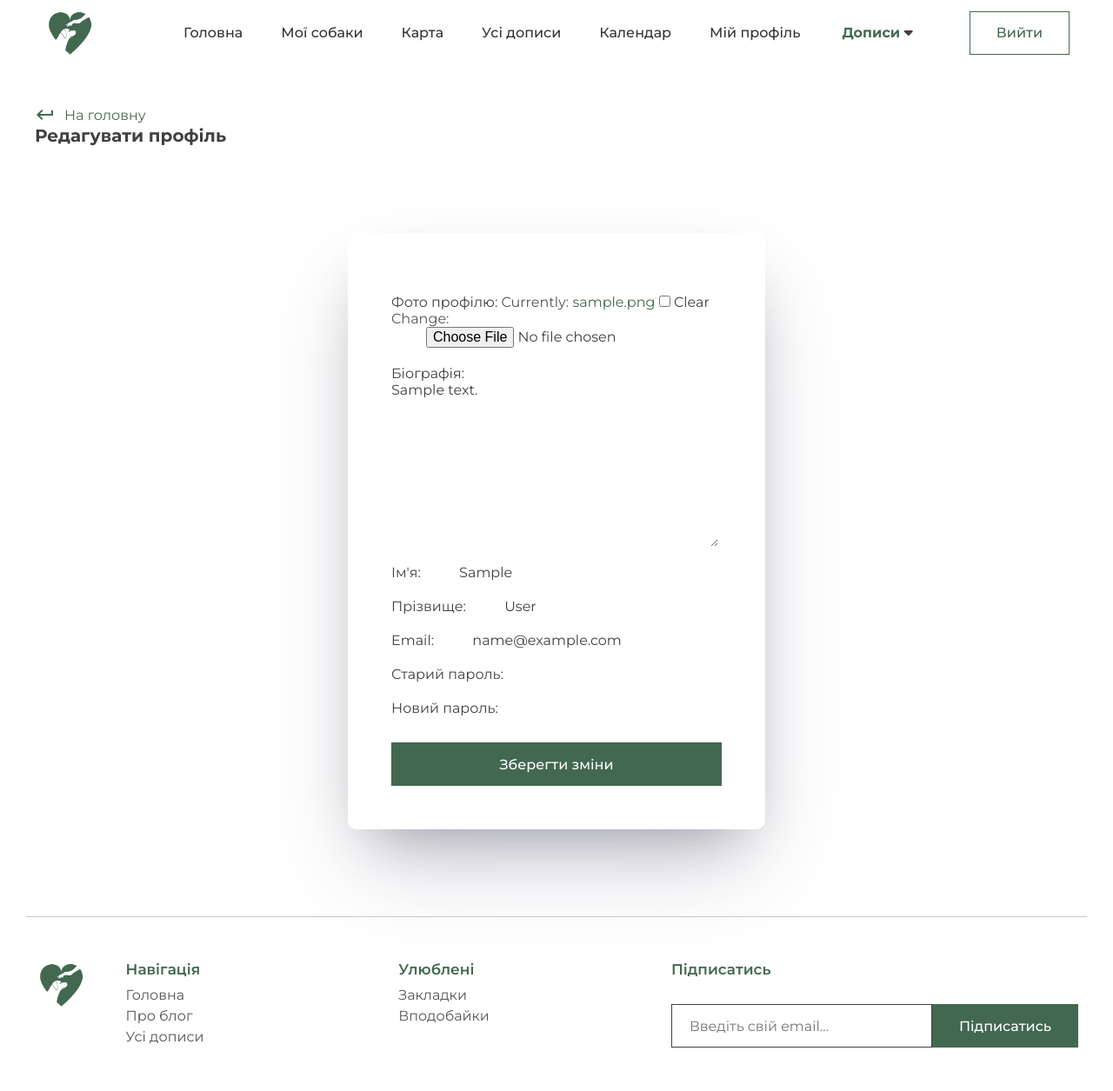
After one commit to thevictoriax/doglovers, a Django app: page /edit_profile/ in a window 1280 px wide. The commit adds this page. Shown: the whole page at 87% size. Run offline with Django 5.2, Linux system fonts and the light colour scheme; a user stored in the database is signed in; tables that the repository leaves empty hold one stand-in row (values such as "Sample post"); some libraries are stand-ins or nearby versions.

Commit message:
added delete method for comments and replies, added edit profile functionality

```diff
--- a/app/forms.py
+++ b/app/forms.py
@@ -16,6 +16,7 @@ from datetime import date
 import json
 from pathlib import Path
 from django.forms.widgets import DateTimeInput
+from django.contrib.auth.hashers import check_password
 
 BREEDS_FILE = Path(__file__).resolve().parent / "dog_breeds.json"
 with open(BREEDS_FILE, encoding="utf-8") as f:
@@ -116,25 +117,28 @@ class NewUserForm(UserCreationForm):
 
 
 class PostForm(forms.ModelForm):
-    title = forms.CharField(label="Заголовок")
-    content = forms.CharField(label="Зміст", widget=CKEditorWidget())
-    image = forms.ImageField(label="Зображення")
-    tags = forms.ModelMultipleChoiceField(label="Теги", queryset=Tag.objects.all(), widget=forms.CheckboxSelectMultiple)
-    slug = forms.CharField(widget=forms.HiddenInput(), required=False)
-    # author_username = forms.CharField(widget=forms.HiddenInput())
-
-
     class Meta:
         model = Post
-        fields = ['title', 'content', 'image', 'tags']
+        fields = ['title', 'content', 'image', 'tags']  # БЕЗ slug
+        labels = {
+            'title': 'Заголовок',
+            'content': 'Зміст',
+            'image': 'Зображення',
+            'tags': 'Теги',
+        }
+        widgets = {
+            'content': CKEditorWidget(),
+            'tags': forms.CheckboxSelectMultiple(),
+        }
 
     def save(self, commit=True):
-        instance = super(PostForm, self).save(commit=False)
-        translated_title = _(instance.title)  # Translate the title
-        slug = slugify(unidecode(translated_title))  # Generate slug based on translated title
-        instance.slug = slug
+        instance = super().save(commit=False)
+        if not instance.slug:  # створюємо slug тільки якщо ще нема
+            translated_title = _(instance.title)
+            instance.slug = slugify(unidecode(translated_title))
         if commit:
             instance.save()
+            self.save_m2m()
         return instance
 
 
@@ -247,3 +251,73 @@ class EventForm(forms.ModelForm):
             cleaned_data['name'] = dict(Event.TYPE_CHOICES).get(event_type)
 
         return cleaned_data
+
+
+
+
+
+class EditProfileForm(forms.ModelForm):
+    first_name = forms.CharField(label="Ім'я", max_length=30, required=True)
+    last_name = forms.CharField(label="Прізвище", max_length=30, required=True)
+    email = forms.EmailField(label="Email", required=True)
+    current_password = forms.CharField(
+        label="Старий пароль",
+        widget=forms.PasswordInput(),
+        required=False,
+    )
+    new_password = forms.CharField(
+        label="Новий пароль",
+        widget=forms.PasswordInput(),
+        required=False,
+    )
+    profile_image = forms.ImageField(label="Фото профілю", required=False)
+    bio = forms.CharField(label="Біографія", widget=forms.Textarea, required=False)
+
+    class Meta:
+        model = Profile
+        fields = ['profile_image', 'bio']
+
+    def __init__(self, *args, **kwargs):
+        self.user = kwargs.pop('user', None)
+        super().__init__(*args, **kwargs)
+        if self.user:
+            self.fields['first_name'].initial = self.user.first_name
+            self.fields['last_name'].initial = self.user.last_name
+            self.fields['email'].initial = self.user.email
+
+    def clean(self):
+        """
+        Перевіряємо, чи старий пароль правильний, якщо користувач вказує новий пароль.
+        """
+        cleaned_data = super().clean()
+        current_password = cleaned_data.get('current_password')
+        new_password = cleaned_data.get('new_password')
+
+        if new_password:  # Користувач намагається змінити пароль
+            if not current_password:
+                raise forms.ValidationError("Необхідно вказати старий пароль для зміни пароля.")
+
+            if not check_password(current_password, self.user.password):  # Перевірка старого пароля
+                raise forms.ValidationError("Старий пароль введено неправильно.")
+
+        return cleaned_data
+
+    def save(self, commit=True):
+        """
+        Збереження даних профілю та користувача.
+        """
+        profile = super().save(commit=False)
+        user = self.user
+
+        user.first_name = self.cleaned_data['first_name']
+        user.last_name = self.cleaned_data['last_name']
+        user.email = self.cleaned_data['email']
+
+        new_password = self.cleaned_data.get('new_password')
+        if new_password:  # Якщо новий пароль введений
+            user.set_password(new_password)
+
+        if commit:
+            user.save()
+            profile.save()
+        return profile
--- a/app/models.py
+++ b/app/models.py
@@ -105,16 +105,16 @@ class Comments(models.Model):
     content = models.TextField()
     date = models.DateTimeField(auto_now=True)
     post = models.ForeignKey(Post, on_delete=models.CASCADE)
-    parent = models.ForeignKey('self', on_delete=models.DO_NOTHING, null=True, blank=True, related_name='replies')
+    parent = models.ForeignKey(
+        'self', on_delete=models.CASCADE, null=True, blank=True, related_name='replies'
+    )
 
     @property
     def author_name(self):
-        # Якщо є прив'язаний автор — беремо його ім'я, інакше використовуємо поле 'name'
         return self.author.first_name if self.author else self.name
 
     @property
     def author_image(self):
-        # Якщо є прив'язаний автор—отримуємо URL профіля, інакше стандартну іконку
         if self.author and hasattr(self.author, 'profile') and self.author.profile.profile_image:
             return self.author.profile.profile_image.url
         return "images/default-avatar.png"
--- /dev/null
+++ b/app/templates/app/edit_profile.html
@@ -0,0 +1,28 @@
+{% extends 'base.html' %}
+{% load static %}
+
+{% block title %}Редагувати профіль{% endblock title %}
+
+{% block content %}
+<div class="container">
+    <!-- Назад -->
+    <a href="/" class="learn">
+        <span class="material-icons">keyboard_return</span> На головну
+    </a>
+
+    <!-- Заголовок -->
+    <h1 class="page-title">Редагувати профіль</h1>
+
+    <div class="profile-form row justify-content-center">
+        <div class="col-md-6"> <!-- Ширина форми -->
+            <form method="post" enctype="multipart/form-data" class="form">
+                {% csrf_token %}
+                <div class="form-group">
+                    {{ form.as_p }}
+                </div>
+                <button type="submit" class="btn btn-primary w-100 mb-2">Зберегти зміни</button>
+            </form>
+        </div>
+    </div>
+</div>
+{% endblock content %}
--- a/app/urls.py
+++ b/app/urls.py
@@ -33,6 +33,7 @@ urlpatterns = [
    path('update_event/<int:event_id>/', views.update_event, name='update_event'),
    path('remove_event/', views.remove_event, name='remove_event'),
    path('add_event/', views.add_event, name='add_event'),
+   path('edit_profile/', views.edit_profile, name='edit_profile'),
 
 
 
--- a/app/views.py
+++ b/app/views.py
@@ -1,7 +1,7 @@
 from datetime import datetime, timedelta
 from django.shortcuts import render, get_object_or_404, redirect
 from app.models import Post, Comments, Tag, Profile, WebsiteMeta, Dog, Event
-from app.forms import CommentForm, SubscribeForm, NewUserForm, PostForm, DogForm, EventForm
+from app.forms import CommentForm, SubscribeForm, NewUserForm, PostForm, DogForm, EventForm, EditProfileForm
 from django.http import HttpResponseRedirect, HttpResponseNotAllowed, JsonResponse, Http404
 from django.urls import reverse
 from django.contrib.auth.models import User
@@ -17,6 +17,9 @@ from dateutil.relativedelta import relativedelta
 from django.utils.timezone import is_naive, make_aware
 import pytz
 from django.contrib import messages
+from django.contrib.auth import update_session_auth_hash
+
+
 
 
 
@@ -52,16 +55,18 @@ def index(request):
     context = {'posts':posts, 'top_posts': top_posts, 'website_info': website_info, 'recent_posts':recent_posts, 'subscribe_form':subscribe_form, 'subscribe_successful':subscribe_successful, 'featured_blog':featured_blog}
     return render(request, 'app/index.html', context)
 
+def delete_nested_comments(comment):
+    replies = Comments.objects.filter(parent=comment)
+    for reply in replies:
+        delete_nested_comments(reply)  # Рекурсивно видаляємо дочірні коментарі
+    comment.delete()
 
 def post_page(request, slug):
     try:
-        # Отримуємо пост
         post = Post.objects.get(slug=slug)
     except Post.DoesNotExist:
-        # Якщо посту не існує, видаємо 404
         raise Http404("Допис не знайдено")
 
-    # Отримуємо коментарі до посту
     comments = Comments.objects.filter(post=post, parent=None)
     form = CommentForm(user=request.user if request.user.is_authenticated else None)
 
@@ -70,23 +75,20 @@ def post_page(request, slug):
     post_is_liked = post.likes.filter(id=request.user.id).exists() if request.user.is_authenticated else False
     number_of_likes = post.number_of_likes()
 
-    # Якщо POST-запит (додаємо коментар чи відповідь на коментар)
     if request.method == "POST":
         if not request.user.is_authenticated:
-            # Якщо користувач не авторизований, повертаємо повідомлення
             messages.error(request, "Тільки авторизовані користувачі можуть залишати коментарі.")
-            return HttpResponseRedirect(reverse('login'))  # Перенаправляємо на сторінку входу
+            return HttpResponseRedirect(reverse('login'))
 
         comment_form = CommentForm(request.POST, user=request.user)
         if comment_form.is_valid():
             parent_obj = None
             if request.POST.get('parent'):
-                # Створення відповіді на коментар
                 parent_id = request.POST.get('parent')
                 try:
                     parent_obj = Comments.objects.get(id=parent_id)
                 except Comments.DoesNotExist:
-                    parent_obj = None  # Якщо parent_id є недійсним
+                    parent_obj = None
 
                 if parent_obj:
                     reply = comment_form.save(commit=False)
@@ -95,15 +97,37 @@ def post_page(request, slug):
                     reply.author = request.user
                     reply.save()
             else:
-                # Залишаємо основний коментар
                 comment = comment_form.save(commit=False)
                 comment.post = post
                 comment.author = request.user
                 comment.save()
-            # Після додання коментаря перенаправляємо назад на сторінку посту
+
+            # Повертаємо відповідь, щоб додати новий коментар в контекст без перенаправлення
+            comments = Comments.objects.filter(post=post, parent=None)  # Оновлення коментарів
+            return render(request, 'app/post.html', {
+                'post': post,
+                'form': form,
+                'comments': comments,
+                'is_bookmarked': is_bookmarked,
+                'post_is_liked': post_is_liked,
+                'number_of_likes': number_of_likes,
+                'recent_posts': Post.objects.exclude(id=post.id).order_by('-last_updated')[:3],
+                'top_authors': User.objects.annotate(post_count=Count('post')).order_by('-post_count')[:5],
+                'tags': Tag.objects.all(),
+                'related_posts': Post.objects.exclude(id=post.id).filter(author=post.author)[:3]
+            })
+
+    if request.method == "POST":
+        if "delete_comment" in request.POST:  # Перевірка форми видалення
+            comment_id = request.POST.get("comment_id")
+            try:
+                comment = Comments.objects.get(id=comment_id, author=request.user)
+                comment.delete()  # Видаляємо коментар з дочірніми
+                messages.success(request, "Коментар і всі його відповіді успішно видалено.")
+            except Comments.DoesNotExist:
+                messages.error(request, "Ви не можете видалити цей коментар.")
             return HttpResponseRedirect(reverse('post_page', args=[slug]))
-
-    # Перевірка переглядів (у session) для підрахунку view_count
+    # Якщо пост не переглядався — зберігаємо в сесії
     if 'viewed_posts' not in request.session:
         request.session['viewed_posts'] = []
     if post.id not in request.session['viewed_posts']:
@@ -112,13 +136,6 @@ def post_page(request, slug):
         request.session['viewed_posts'].append(post.id)
         request.session.modified = True
 
-    # Додаткові об'єкти для сайдбару (останні публікації, топ-автори, тощо)
-    recent_posts = Post.objects.exclude(id=post.id).order_by('-last_updated')[:3]
-    top_authors = User.objects.annotate(post_count=Count('post')).order_by('-post_count')[:5]
-    tags = Tag.objects.all()
-    related_posts = Post.objects.exclude(id=post.id).filter(author=post.author)[:3]
-
-    # Рендеримо шаблон з усіма даними
     context = {
         'post': post,
         'form': form,
@@ -126,10 +143,10 @@ def post_page(request, slug):
         'is_bookmarked': is_bookmarked,
         'post_is_liked': post_is_liked,
         'number_of_likes': number_of_likes,
-        'recent_posts': recent_posts,
-        'top_authors': top_authors,
-        'tags': tags,
-        'related_posts': related_posts
+        'recent_posts': Post.objects.exclude(id=post.id).order_by('-last_updated')[:3],
+        'top_authors': User.objects.annotate(post_count=Count('post')).order_by('-post_count')[:5],
+        'tags': Tag.objects.all(),
+        'related_posts': Post.objects.exclude(id=post.id).filter(author=post.author)[:3]
     }
 
     return render(request, 'app/post.html', context)
@@ -494,3 +511,28 @@ def add_event(request):
     else:
         form = EventForm(user=request.user)
         return render(request, 'app/add_event.html', {'form': form})
+
+
+
+
+
+@login_required
+def edit_profile(request):
+    profile = request.user.profile  # Отримуємо профіль користувача
+
+    if request.method == "POST":
+        form = EditProfileForm(request.POST, request.FILES, instance=profile, user=request.user)
+        if form.is_valid():
+            form.save()
+            messages.success(request, "Ваш профіль успішно оновлено!")
+
+            # Якщо пароль змінюється, оновлюємо сесію користувача, щоб він залишився залогованим
+            if form.cleaned_data.get('new_password'):
+                update_session_auth_hash(request, request.user)
+
+            # Перенаправляємо користувача на сторінку автора
+            return redirect('author_page', slug=request.user.profile.slug)
+    else:
+        form = EditProfileForm(instance=profile, user=request.user)
+
+    return render(request, 'app/edit_profile.html', {'form': form})
--- a/static/app/style.css
+++ b/static/app/style.css
@@ -1177,3 +1177,99 @@ iframe {
     width: 100%;          /* Займають всю ширину контейнера */
     margin-bottom: 10px;  /* Змінює відстань між кнопками */
 }
+
+.btn-delete-comment {
+    background: none;
+    border: none;
+    color: #444;
+    cursor: pointer;
+    font-size: 14px;
+    padding: 0;
+    margin-top: 8px;
+    transition: color 0.3s ease;
+}
+
+.comment-actions {
+    display: flex;
+    align-items: center;
+    gap: 10px; /* відступ між кнопками */
+}
+
+.comment-actions form {
+    margin: 0;
+}
+
+.btn-delete-comment {
+    background-color: transparent;
+    border: none;
+    color: #dc3545; /* червоний, як для видалення */
+    cursor: pointer;
+    font-size: 0.9rem;
+    padding: 2px 6px;
+}
+
+/* Dropdown container */
+.dropdown {
+  position: relative;
+  display: inline-block;
+}
+
+/* Dropdown button */
+.dropbtn {
+  background-color: transparent;
+  color: inherit;
+  font-size: 16px;
+  border: none;
+  cursor: pointer;
+}
+
+/* Dropdown content */
+.dropdown-content {
+  display: none;
+  position: absolute;
+  background-color: white;
+  min-width: 160px;
+  box-shadow: 0px 8px 16px rgba(0,0,0,0.2);
+  z-index: 1;
+  border-radius: 8px;
+  padding: 10px 0;
+}
+
+/* Dropdown links */
+.dropdown-content a {
+  color: #333;
+  padding: 10px 16px;
+  text-decoration: none;
+  display: block;
+}
+
+/* Hover styles */
+.dropdown-content a:hover {
+  background-color: #f1f1f1;
+}
+
+/* Show dropdown on hover */
+.dropdown:hover .dropdown-content {
+  display: block;
+}
+
+.dropdown:hover .dropbtn {
+  color: #2e8555; /* або будь-який інший колір при наведенні */
+}
+
+
+
+.comment-btn {
+    background: none;
+    border: none;
+    color: #555;
+    font-size: 14px;
+    cursor: pointer;
+    transition: color 0.3s ease;
+    padding: 0;
+}
+
+.comment-btn:hover {
+    color: #000;
+    text-decoration: underline;
+}
--- a/templates/base.html
+++ b/templates/base.html
@@ -49,21 +49,25 @@
         <div class="links">
           <a href="{% url 'index' %}">Головна</a>
 {#          <a href="{% url 'about' %}">Про блог</a>#}
+        {% if user.is_authenticated %}
           <a href="{% url 'list_dogs' %}">Мої собаки</a>
+        {% endif %}
           <a href="{% url 'map' %}">Карта</a>
           <a href="{% url 'all_posts' %}">Усі дописи</a>
             <a href="{% url 'user_calendar' %}">Календар</a>
+        {% if user.is_authenticated %}
+        <a href="{% url 'author_page' user.profile.slug %}">Мій профіль</a>
+        {% endif %}
           {% if user.is_authenticated %}
-          <a href="{% url 'all_bookmarked_posts' %}">Мої закладки</a>
-          {% endif %}
-          {% if user.is_authenticated %}
-          <a href="{% url 'all_liked_posts' %}">Мої вподобання</a>
-          {% endif %}
-          {% if user.is_authenticated %}
-          <a href="{% url 'user_posts' %}">Мої дописи</a>
-          {% endif %}
-          {% if user.is_authenticated %}
-          <a href="{% url 'add_post' %}">Додати допис</a>
+          <div class="dropdown">
+    <button class="dropbtn">Дописи <i class="fa fa-caret-down"></i></button>
+    <div class="dropdown-content">
+      <a href="{% url 'user_posts' %}">Мої дописи</a>
+      <a href="{% url 'all_bookmarked_posts' %}">Мої закладки</a>
+      <a href="{% url 'all_liked_posts' %}">Мої вподобання</a>
+      <a href="{% url 'add_post' %}">Додати допис</a>
+    </div>
+  </div>
           {% endif %}
         </div>
         <div class="action-btn">
@@ -156,3 +160,88 @@
     <script type="text/javascript" src="{% static "ckeditor/ckeditor/ckeditor.js" %}"></script>
   </body>
 </html>
+<style>
+  /* Основні стилі для посилань у хедері */
+  .links {
+    display: flex;
+    gap: 20px;
+    align-items: center;
+    font-family: sans-serif;
+  }
+
+  .links a {
+    color: #333;
+    text-decoration: none;
+    font-size: 16px;
+    padding: 8px 12px;
+    border-radius: 4px;
+    transition: 0.3s ease-in-out;
+  }
+
+  .links a:hover {
+    background-color: #f1f1f1;
+    color: #436850;
+  }
+
+  /* ---- Dropdown Menu ---- */
+
+  /* Контейнер Dropdown */
+  .dropdown {
+    position: relative;
+    display: inline-block;
+    font-family: sans-serif;
+  }
+
+  /* Кнопка Dropdown */
+  .dropbtn {
+    background-color: transparent;
+    border: none;
+    font-size: 16px;
+    cursor: pointer;
+    color: #436850;
+    font-weight: bold;
+    padding: 8px 16px;
+    transition: 0.3s ease-in-out;
+  }
+
+  .dropbtn:hover {
+    color: #436850;
+    background-color: #f3f3f3;
+    border-radius: 4px;
+  }
+
+  /* Контент Dropdown */
+  .dropdown-content {
+    display: none;
+    position: absolute;
+    background-color: white;
+    min-width: max-content;
+    box-shadow: 0px 8px 16px rgba(0, 0, 0, 0.2);
+    z-index: 10;
+    border-radius: 8px;
+    padding: 8px 0;
+    white-space: nowrap; /* Щоб текст не переносився */
+  }
+
+  /* Посилання всередині Dropdown */
+  .dropdown-content a {
+    color: #333;
+    font-size: 14px;
+    padding: 10px 16px;
+    text-decoration: none;
+    display: block;
+    font-weight: 500;
+    transition: background-color 0.3s ease-in-out, color 0.3s ease-in-out;
+  }
+
+  .dropdown-content a:hover {
+    background-color: #436850;
+    color: white;
+    border-radius: 4px;
+  }
+
+  /* Показ дропдауна при наведенні */
+  .dropdown:hover .dropdown-content {
+    display: block;
+  }
+</style>
```
Also changed, not shown: app/templates/app/author.html (+33 -7 lines), app/templates/app/post.html (+32 -10 lines), app/static/app/url.js (line endings or trailing spaces).
